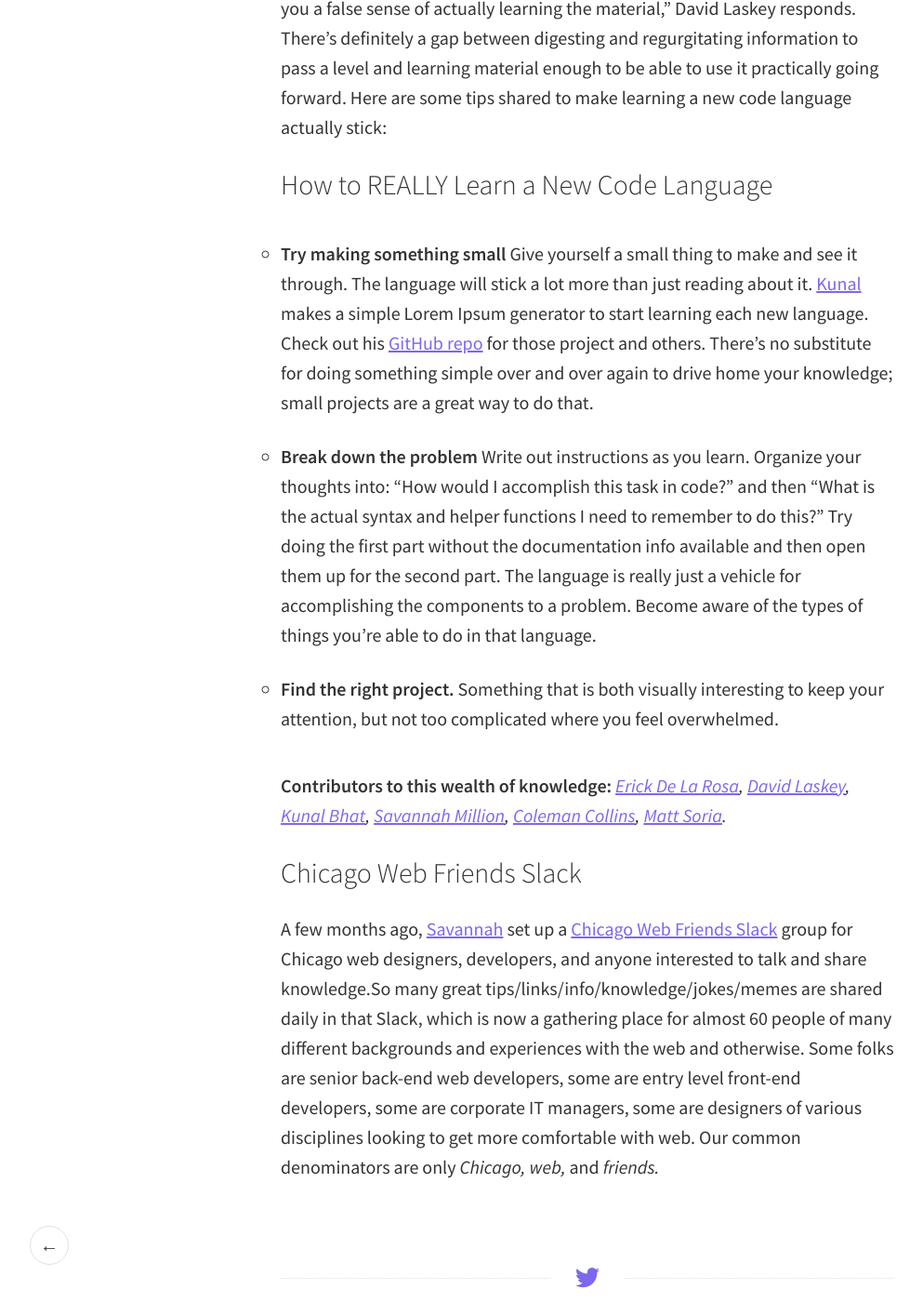
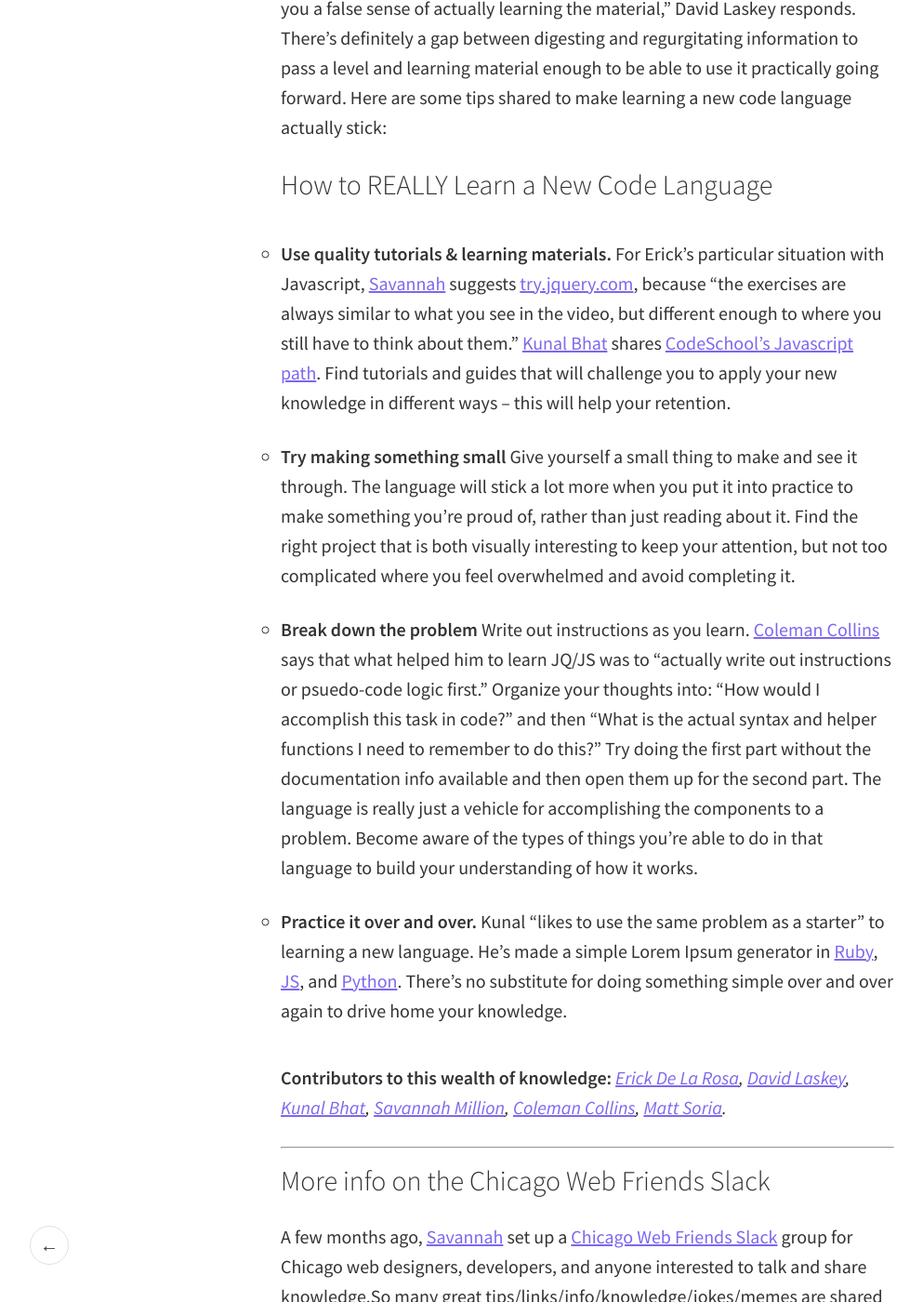
Before and after one commit to lenamasek/lenamasek.github.io, a Jekyll site: the page built from _posts/2015-09-25-how-to-learn.markdown, in a window 1280 px wide and 1400 px high, scrolled down 1156 px. Shown: the whole window at 93% size, without its empty margins (8-1001 px from the left). Built offline with Jekyll 4.4.1, drawn with Linux system fonts in a browser that asks for light colours.

Commit message:
how 2 learn

```diff
--- a/_posts/2015-09-25-how-to-learn.markdown
+++ b/_posts/2015-09-25-how-to-learn.markdown
@@ -19,17 +19,17 @@
 
 ### How to REALLY Learn a New Code Language
 
-+ **Try making something small** Give yourself a small thing to make and see it through. The language will stick a lot more than just reading about it. [Kunal](http://twitter.com/kunalbhat) makes a simple Lorem Ipsum generator to start learning each new language. Check out his [GitHub repo](https://github.com/kunalbhat?tab=repositories) for those project and others. There’s no substitute for doing something simple over and over again to drive home your knowledge; small projects are a great way to do that.
++ **Use quality tutorials & learning materials.** For Erick's particular situation with Javascript, [Savannah](http://twitter.com/savannahmillion) suggests [try.jquery.com](http://try.jquery.com), because "the exercises are always similar to what you see in the video, but different enough to where you still have to think about them." [Kunal Bhat](http://twitter.com/kunalbhat) shares [CodeSchool's Javascript path](http://www.codeschool.com/paths/javascript). Find tutorials and guides that will challenge you to apply your new knowledge in different ways – this will help your retention.
 
-+ **Break down the problem** Write out instructions as you learn. Organize your thoughts into: “How would I accomplish this task in code?” and then “What is the actual syntax and helper functions I need to remember to do this?” Try doing the first part without the documentation info available and then open them up for the second part. The language is really just a vehicle for accomplishing the components to a problem. Become aware of the types of things you’re able to do in that language.
++ **Try making something small** Give yourself a small thing to make and see it through. The language will stick a lot more when you put it into practice to make something you're proud of, rather than just reading about it. Find the right project that is both visually interesting to keep your attention, but not too complicated where you feel overwhelmed and avoid completing it.
 
++ **Break down the problem** Write out instructions as you learn. [Coleman Collins](http://twitter.com/COLEMANICEWATER) says that what helped him to learn JQ/JS was to "actually write out instructions or psuedo-code logic first." Organize your thoughts into: “How would I accomplish this task in code?” and then “What is the actual syntax and helper functions I need to remember to do this?” Try doing the first part without the documentation info available and then open them up for the second part. The language is really just a vehicle for accomplishing the components to a problem. Become aware of the types of things you’re able to do in that language to build your understanding of how it works.
 
-+ **Find the right project.** Something that is both visually interesting to keep your attention, but not too complicated where you feel overwhelmed.
-
++ **Practice it over and over.** Kunal "likes to use the same problem as a starter" to learning a new language. He's made a simple Lorem Ipsum generator in [Ruby](https://github.com/kunalbhat/morel-ipsum), [JS](https://github.com/kunalbhat/morel-ipsum-js), and [Python](https://github.com/kunalbhat/morel-ipsum-python). There’s no substitute for doing something simple over and over again to drive home your knowledge.
 
 **Contributors to this wealth of knowledge:** *[Erick De La Rosa](http://twitter.com/eeedlr), [David Laskey](http://twitter.com/david_laskey), [Kunal Bhat](http://twitter.com/kunalbhat), [Savannah Million](http://twitter.com/savannahmillion), [Coleman Collins](http://twitter.com/COLEMANICEWATER), [Matt Soria](http://twitter.com/poopsplat).*
 
+* * *
 
-
-### Chicago Web Friends Slack
+### More info on the Chicago Web Friends Slack
 A few months ago, [Savannah](http://sava.nnah.rocks) set up a [Chicago Web Friends Slack](http://chicagofriends.website) group for Chicago web designers, developers, and anyone interested to talk and share knowledge.So many great tips/links/info/knowledge/jokes/memes are shared daily in that Slack, which is now a gathering place for almost 60 people of many different backgrounds and experiences with the web and otherwise. Some folks are senior back-end web developers, some are entry level front-end developers, some are corporate IT managers, some are designers of various disciplines looking to get more comfortable with web. Our common denominators are only *Chicago, web,* and *friends.*
```
